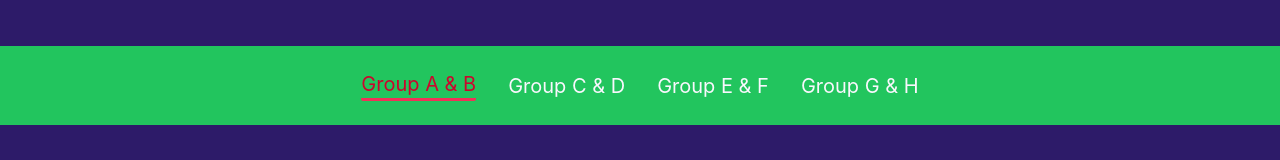
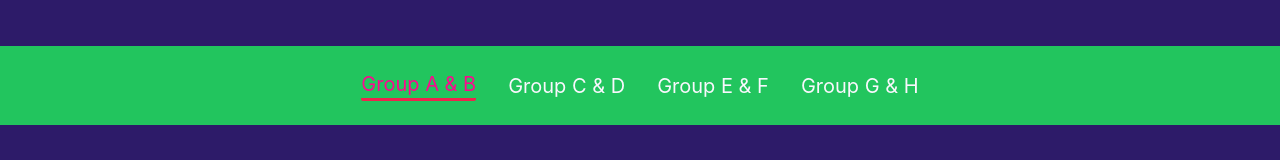
Before and after one commit to probirghosh45/football-fever, a React (Create React App) app: page / in a window 1280 px wide. Shown: the part 890-1050 px from the top of the page. Built offline with nearby package versions, Linux system fonts and the light colour scheme; no server answers.

Commit message:
Protected Route Added

```diff
--- a/src/App.js
+++ b/src/App.js
@@ -10,6 +10,8 @@ import GroupAB from "./Components/Groups/GroupAB";
 import GroupCD from "./Components/Groups/GroupCD";
 import GroupEF from "./Components/Groups/GroupEF";
 import GroupGH from "./Components/Groups/GroupGH";
+import RequiredAuth from "./Pages/Login/RequiredAuth";
+import Login from "./Pages/Login/Login";
 
 function App() {
   return (
@@ -26,7 +28,14 @@ function App() {
         <Route path="countries" element={<Countries />} />
         <Route path="country-details/:id" element={<Country />} />
         <Route path="about" element={<About />} />
+        {/* <Route path="tickets" element={<Tickets />} /> */}
+
+
+        {/* Authentication */}
+        <Route path="login" element={<Login/>} />
+        <Route element={<RequiredAuth/>} >
         <Route path="tickets" element={<Tickets />} />
+        </Route>
       </Routes>
       <Footer />
     </>
--- /dev/null
+++ b/src/Pages/Login/Login.js
@@ -0,0 +1,11 @@
+import React from 'react';
+
+const Login = () => {
+    return (
+        <div>
+            <h1>This is Login</h1>
+        </div>
+    );
+};
+
+export default Login;
--- /dev/null
+++ b/src/Pages/Login/RequiredAuth.js
@@ -0,0 +1,14 @@
+import { useState } from 'react';
+import { Navigate, Outlet } from 'react-router-dom';
+
+const RequiredAuth = () => {
+    const user = {'email' : true};
+    // const [user] = useState(true)
+    return (
+        user.email ? <Outlet/> : <Navigate to="/login" />
+        // user ? <Outlet/> : <Navigate to="/login" />
+    )
+
+};
+
+export default RequiredAuth;
--- a/src/index.css
+++ b/src/index.css
@@ -16,7 +16,7 @@ code {
 }
 
 .active-link {
-  color: #cd052d;
-  border-bottom: 3px solid #f03258;
+  color: #fe078f;
+  border-bottom: 3px solid #ed254d;
   border-radius: 2px;
 }
```
